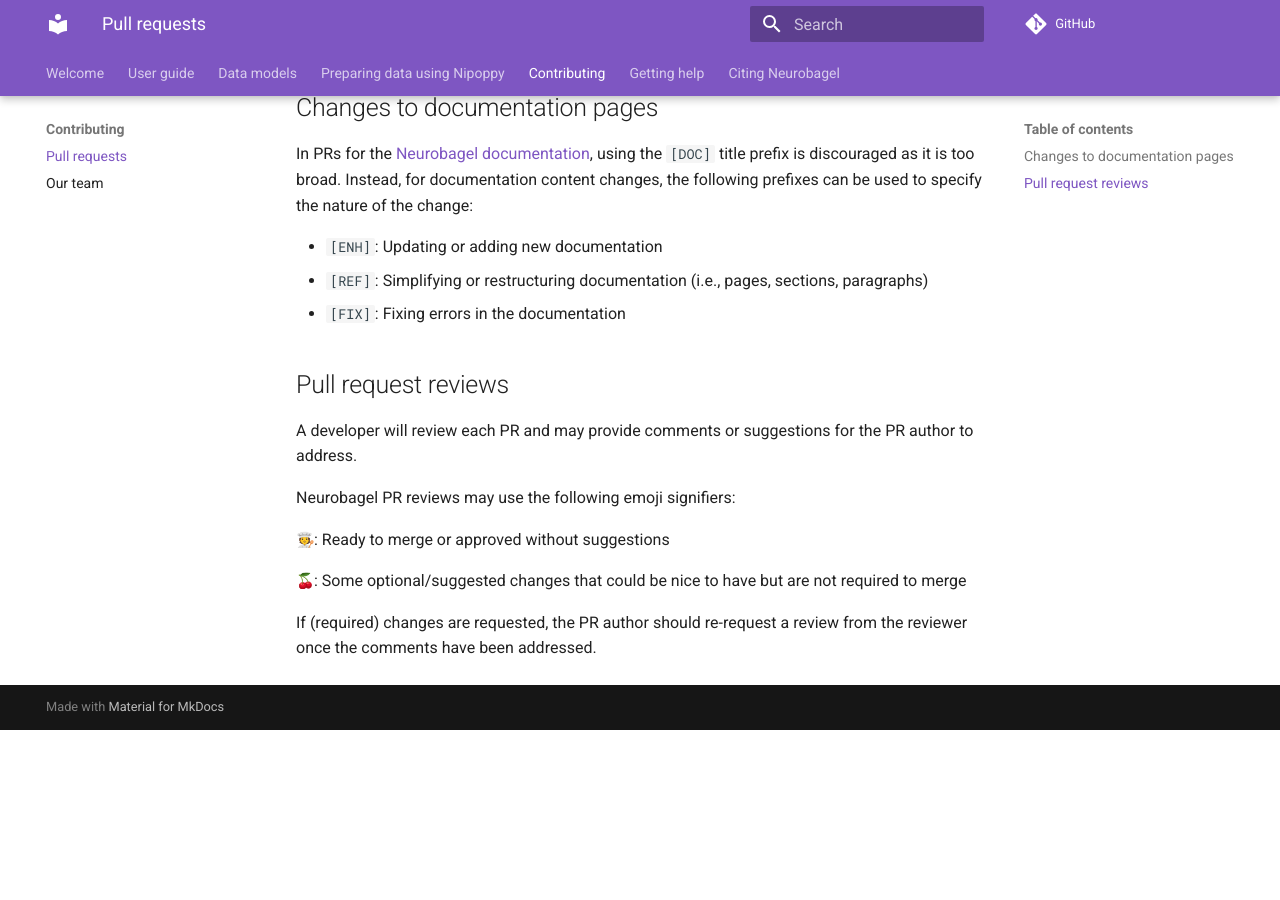
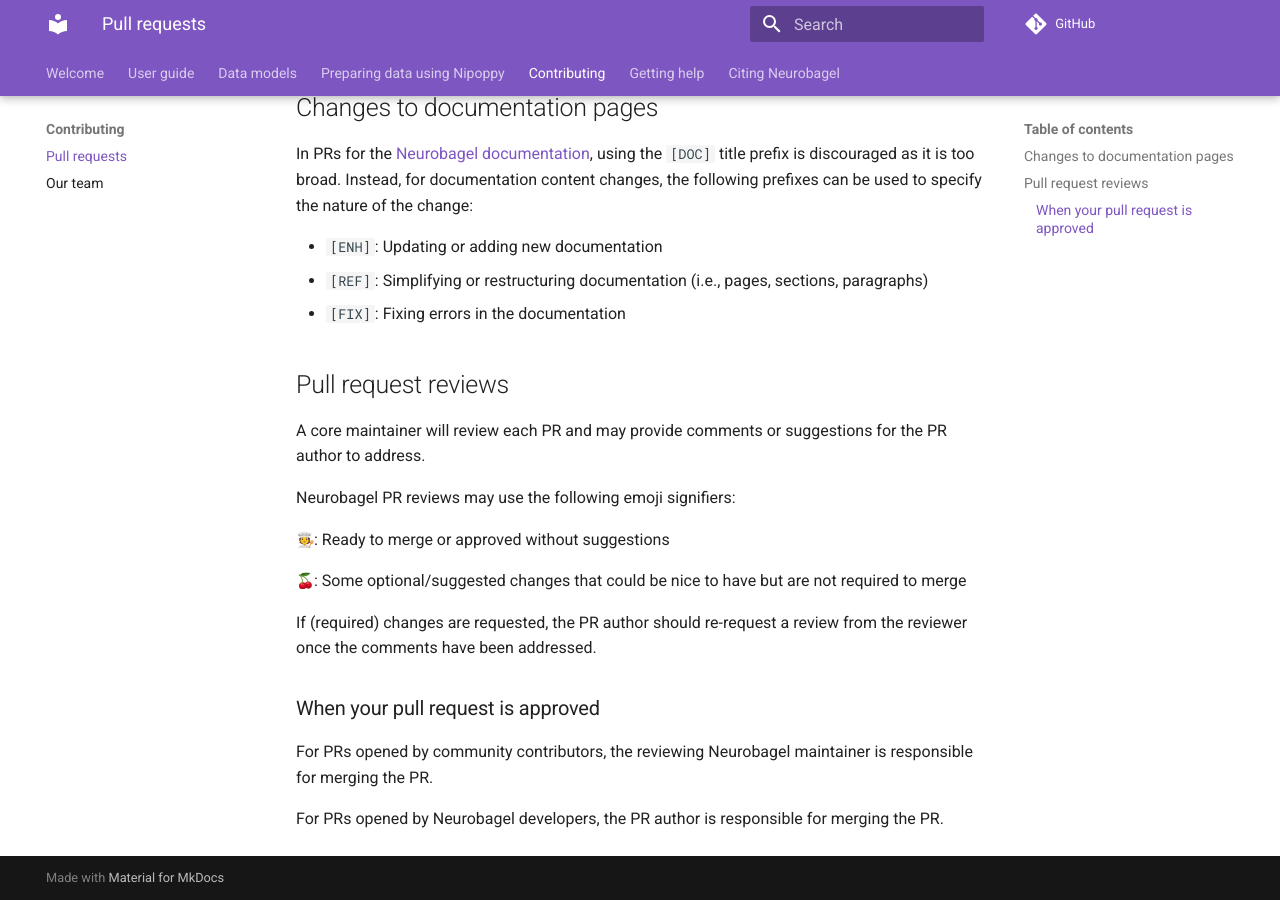
Before and after one commit to neurobagel/documentation, an MkDocs documentation site: the page built from docs/contributing/pull_requests.md, in a window 1280 px wide and 900 px high, scrolled down 590 px. Built offline with MkDocs 1.6.1 and Material for MkDocs 9.7.7, drawn with Linux system fonts in a browser that asks for light colours; emoji names are drawn with the system emoji font; comment, search, counter and statistics services are not loaded; before the commit the page ends 1320 px from its top, so only the background shows below that.

Commit message:
clarify PR merge responsibility

```diff
--- a/docs/contributing/pull_requests.md
+++ b/docs/contributing/pull_requests.md
@@ -22,7 +22,7 @@
 - `[FIX]`: Fixing errors in the documentation
 
 ## Pull request reviews
-A developer will review each PR and may provide comments or suggestions for the PR author to address.
+A core maintainer will review each PR and may provide comments or suggestions for the PR author to address.
 
 Neurobagel PR reviews may use the following emoji signifiers:
 
@@ -31,3 +31,8 @@
 :cherries:: Some optional/suggested changes that could be nice to have but are not required to merge
 
 If (required) changes are requested, the PR author should re-request a review from the reviewer once the comments have been addressed.
+
+### When your pull request is approved
+For PRs opened by community contributors, the reviewing Neurobagel maintainer is responsible for merging the PR.
+
+For PRs opened by Neurobagel developers, the PR author is responsible for merging the PR.
```
